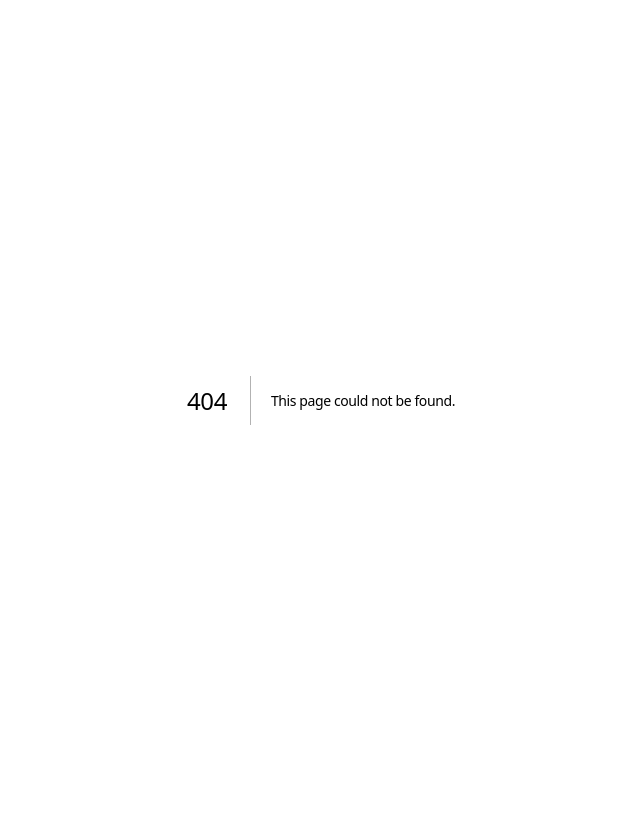
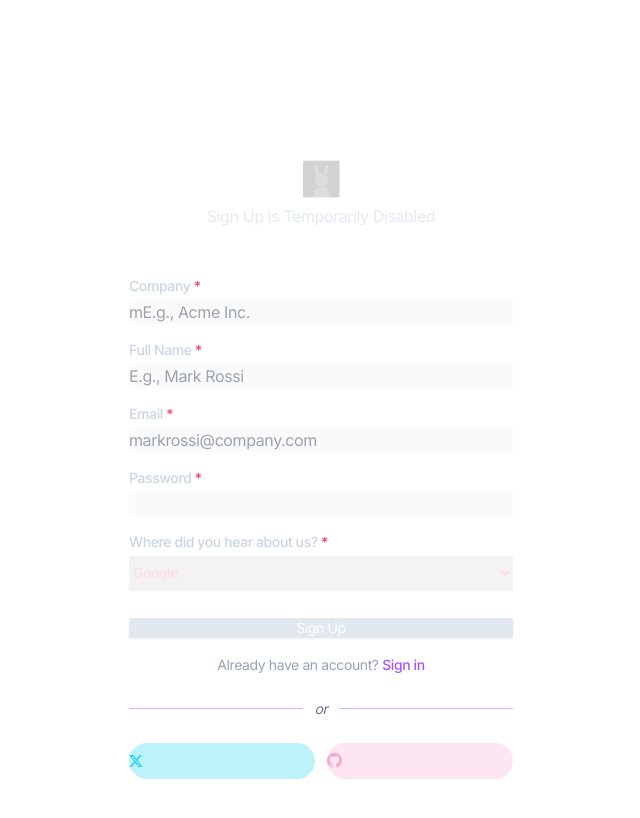
Before and after one commit to soooooyoung/shanabunny, a Next.js app: page /signup in a window 1280 px wide. Before the commit this address had no page. Shown: the top 818 px of the page, without its empty margins (319-959 px from the left). Built offline with nearby package versions, Linux system fonts and the light colour scheme.

Commit message:
minor fixes

```diff
--- a/src/app/(auth)/signin/page.tsx
+++ b/src/app/(auth)/signin/page.tsx
@@ -1,12 +1,12 @@
+import Profile from "@/assets/images/profile.png";
+import Link from "next/link";
+import Image from "next/image";
+
 export const metadata = {
   title: "shanabunny - Sign In",
   description: "Log in to shanabunny account",
 };
 
-import Logo from "@/components/atoms/Logo";
-import Profile from "@/assets/images/profile.png";
-import Link from "next/link";
-import Image from "next/image";
 export default function SignIn() {
   return (
     <>
@@ -15,7 +15,7 @@ export default function SignIn() {
         {/* Logo */}
         <a href="/">
           <Image
-            className="justify-center m-auto max-w-xs"
+            className="justify-center m-auto max-w-32"
             src={Profile}
             alt="Profile"
           />
@@ -111,7 +111,7 @@ export default function SignIn() {
         <div className="flex space-x-3">
           <button
             disabled
-            className="btn text-white hover:text-white transition duration-150 ease-in-out w-full group [background:linear-gradient(theme(colors.pink.200),_theme(colors.cyan.300))_padding-box,_conic-gradient(theme(colors.rose.200),_theme(colors.purple.200)_25%,_theme(colors.pink.200)_75%,_theme(colors.pink.200)_100%)_border-box] relative before:absolute before:inset-0 before:bg-purple-400/30 before:rounded-full before:pointer-events-none h-9"
+            className="btn text-cyan-400 hover:text-white transition duration-150 ease-in-out w-full group  relative before:absolute before:inset-0 before:bg-cyan-400/30 before:rounded-full before:pointer-events-none h-9"
           >
             <span className="relative">
               <span className="sr-only">Continue with Twitter</span>
@@ -127,7 +127,7 @@ export default function SignIn() {
           </button>
           <button
             disabled
-            className="btn text-white hover:text-white transition duration-150 ease-in-out w-full group [background:linear-gradient(theme(colors.pink.200),_theme(colors.cyan.300))_padding-box,_conic-gradient(theme(colors.cyan.300),_theme(colors.purple.300)_25%,_theme(colors.pink.200)_75%,_theme(colors.cyan.300)_100%)_border-box] relative before:absolute before:inset-0 before:bg-pink-200/30 before:rounded-full before:pointer-events-none h-9"
+            className="btn text-pink-300 hover:text-white transition duration-150 ease-in-out w-full group relative before:absolute before:inset-0 before:bg-pink-300/30 before:rounded-full before:pointer-events-none h-9"
           >
             <span className="relative">
               <span className="sr-only">Continue with GitHub</span>
--- /dev/null
+++ b/src/app/(auth)/signup/page.tsx
@@ -0,0 +1,186 @@
+export const metadata = {
+  title: "Sign Up - Stellar",
+  description: "Page description",
+};
+
+import Link from "next/link";
+import Logo from "@/components/atoms/Logo";
+
+export default function SignUp() {
+  return (
+    <>
+      {/* Page header */}
+      <div className="max-w-3xl mx-auto text-center pb-12">
+        {/* Logo */}
+        <Logo />
+        {/* Page title */}
+        <h1 className="h2 bg-clip-text text-transparent bg-gradient-to-r from-slate-200/60 via-slate-200 to-slate-200/60">
+          Sign Up is Temporarily Disabled
+        </h1>
+      </div>
+
+      {/* Form */}
+      <div className="max-w-sm mx-auto ">
+        <form>
+          <div className="space-y-4">
+            <div>
+              <label
+                className="block text-sm text-slate-300 font-medium mb-1"
+                htmlFor="company"
+              >
+                Company <span className="text-rose-500">*</span>
+              </label>
+              <input
+                disabled
+                id="company"
+                className="form-input w-full"
+                type="text"
+                placeholder="mE.g., Acme Inc."
+                required
+              />
+            </div>
+            <div>
+              <label
+                className="block text-sm text-slate-300 font-medium mb-1"
+                htmlFor="full-name"
+              >
+                Full Name <span className="text-rose-500">*</span>
+              </label>
+              <input
+                disabled
+                id="full-name"
+                className="form-input w-full"
+                type="text"
+                placeholder="E.g., Mark Rossi"
+                required
+              />
+            </div>
+            <div>
+              <label
+                className="block text-sm text-slate-300 font-medium mb-1"
+                htmlFor="email"
+              >
+                Email <span className="text-rose-500">*</span>
+              </label>
+              <input
+                disabled
+                id="email"
+                className="form-input w-full"
+                type="email"
+                placeholder="markrossi@company.com"
+                required
+              />
+            </div>
+            <div>
+              <label
+                className="block text-sm text-slate-300 font-medium mb-1"
+                htmlFor="password"
+              >
+                Password <span className="text-rose-500">*</span>
+              </label>
+              <input
+                disabled
+                id="password"
+                className="form-input w-full"
+                type="password"
+                autoComplete="on"
+                required
+              />
+            </div>
+            <div>
+              <label
+                className="block text-sm text-slate-300 font-medium mb-1"
+                htmlFor="referrer"
+              >
+                Where did you hear about us?{" "}
+                <span className="text-rose-500">*</span>
+              </label>
+              <select
+                disabled
+                id="referrer"
+                className="form-select text-sm py-2 w-full"
+                required
+              >
+                <option>Google</option>
+                <option>Medium</option>
+                <option>GitHub</option>
+              </select>
+            </div>
+          </div>
+          <div className="mt-6">
+            <button
+              disabled
+              className="btn text-sm text-white bg-slate-200 hover:bg-slate-200 w-full shadow-sm group"
+            >
+              Sign Up{" "}
+              {/* <span className="tracking-normal text-purple-300 group-hover:translate-x-0.5 transition-transform duration-150 ease-in-out ml-1">
+                -&gt;
+              </span> */}
+            </button>
+          </div>
+        </form>
+
+        <div className="text-center mt-4">
+          <div className="text-sm text-slate-400">
+            Already have an account?{" "}
+            <Link
+              className="font-medium text-purple-500 hover:text-purple-400 transition duration-150 ease-in-out"
+              href="/signin"
+            >
+              Sign in
+            </Link>
+          </div>
+        </div>
+
+        {/* Divider */}
+        <div className="flex items-center my-6">
+          <div
+            className="border-t border-purple-300 grow mr-3"
+            aria-hidden="true"
+          />
+          <div className="text-sm text-slate-500 italic">or</div>
+          <div
+            className="border-t border-purple-300 grow ml-3"
+            aria-hidden="true"
+          />
+        </div>
+
+        {/* Social login */}
+        <div className="flex space-x-3">
+          <button
+            disabled
+            className="btn text-cyan-400 hover:text-white transition duration-150 ease-in-out w-full group  relative before:absolute before:inset-0 before:bg-cyan-400/30 before:rounded-full before:pointer-events-none h-9"
+          >
+            <span className="relative">
+              <span className="sr-only">Continue with Twitter</span>
+              <svg
+                className="fill-current"
+                xmlns="http://www.w3.org/2000/svg"
+                width="14"
+                height="12"
+              >
+                <path d="m4.34 0 2.995 3.836L10.801 0h2.103L8.311 5.084 13.714 12H9.482L6.169 7.806 2.375 12H.271l4.915-5.436L0 0h4.34Zm-.635 1.155H2.457l7.607 9.627h1.165L3.705 1.155Z" />
+              </svg>
+            </span>
+          </button>
+          <button
+            disabled
+            className="btn text-pink-300 hover:text-white transition duration-150 ease-in-out w-full group relative before:absolute before:inset-0 before:bg-pink-300/30 before:rounded-full before:pointer-events-none h-9"
+          >
+            <span className="relative">
+              <span className="sr-only">Continue with GitHub</span>
+              <svg
+                className="fill-current"
+                xmlns="http://www.w3.org/2000/svg"
+                width="16"
+                height="15"
+              >
+                <path d="M7.488 0C3.37 0 0 3.37 0 7.488c0 3.276 2.153 6.084 5.148 7.113.374.094.468-.187.468-.374v-1.31c-2.06.467-2.527-.936-2.527-.936-.375-.843-.843-1.124-.843-1.124-.655-.468.094-.468.094-.468.749.094 1.123.75 1.123.75.655 1.216 1.778.842 2.153.654.093-.468.28-.842.468-1.03-1.685-.186-3.37-.842-3.37-3.743 0-.843.281-1.498.75-1.966-.094-.187-.375-.936.093-1.965 0 0 .655-.187 2.059.749a6.035 6.035 0 0 1 1.872-.281c.655 0 1.31.093 1.872.28 1.404-.935 2.059-.748 2.059-.748.374 1.03.187 1.778.094 1.965.468.562.748 1.217.748 1.966 0 2.901-1.778 3.463-3.463 3.65.281.375.562.843.562 1.498v2.059c0 .187.093.468.561.374 2.996-1.03 5.148-3.837 5.148-7.113C14.976 3.37 11.606 0 7.488 0Z" />
+              </svg>
+            </span>
+          </button>
+        </div>
+      </div>
+    </>
+  );
+}
--- a/src/assets/styles/utility.css
+++ b/src/assets/styles/utility.css
@@ -72,7 +72,7 @@ input[type="search"]::-webkit-search-results-decoration {
 .form-textarea,
 .form-multiselect,
 .form-select {
-  @apply text-white text-sm px-3 py-1.5;
+  @apply text-white text-sm px-3 py-1.5 disabled:opacity-20;
 }
 
 .form-input,
```
Also changed, not shown: 2 other files (tests, documents, lock files or other folders).
